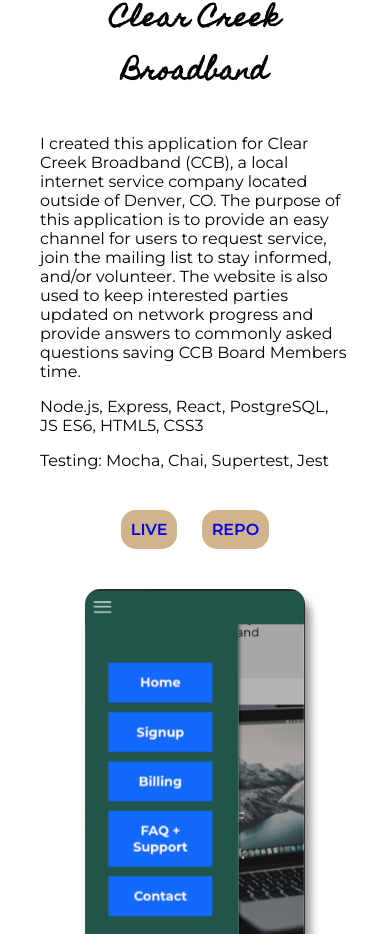
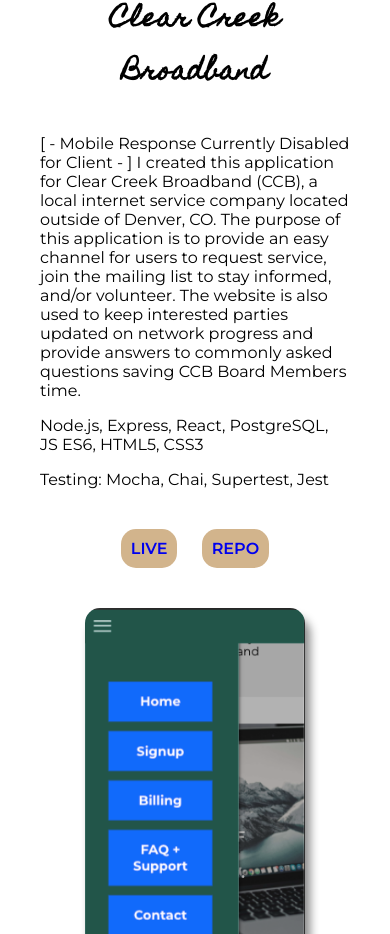
Before and after one commit to melleehall/Portfolio-Hallowell, a React (Create React App) app: page / in a window 390 px wide. Shown: the part 1310-2244 px from the top of the page. Built offline with nearby package versions, Linux system fonts and the light colour scheme.

Commit message:
Made note of mobile response disabled on CCB site

```diff
--- a/src/ProjectSection/ProjectSection.js
+++ b/src/ProjectSection/ProjectSection.js
@@ -15,7 +15,7 @@
                 <h3 className='projects-header'>Recent Projects</h3>
                 <Project
                     name='Clear Creek Broadband'
-                    description="I created this application for Clear Creek Broadband (CCB), a local internet service company located outside of Denver, CO. The purpose of this application is to provide an easy channel for users to request service, join the mailing list to stay informed, and/or volunteer. The website is also used to keep interested parties updated on network progress and provide answers to commonly asked questions saving CCB Board Members time."
+                    description="[ - Mobile Response Currently Disabled for Client - ]  I created this application for Clear Creek Broadband (CCB), a local internet service company located outside of Denver, CO. The purpose of this application is to provide an easy channel for users to request service, join the mailing list to stay informed, and/or volunteer. The website is also used to keep interested parties updated on network progress and provide answers to commonly asked questions saving CCB Board Members time."
                     tech = 'Node.js, Express, React, PostgreSQL, JS ES6, HTML5, CSS3'
                     test='Testing: Mocha, Chai, Supertest, Jest'
                     live='https://www.clearcreekbroadband.com/'
```
